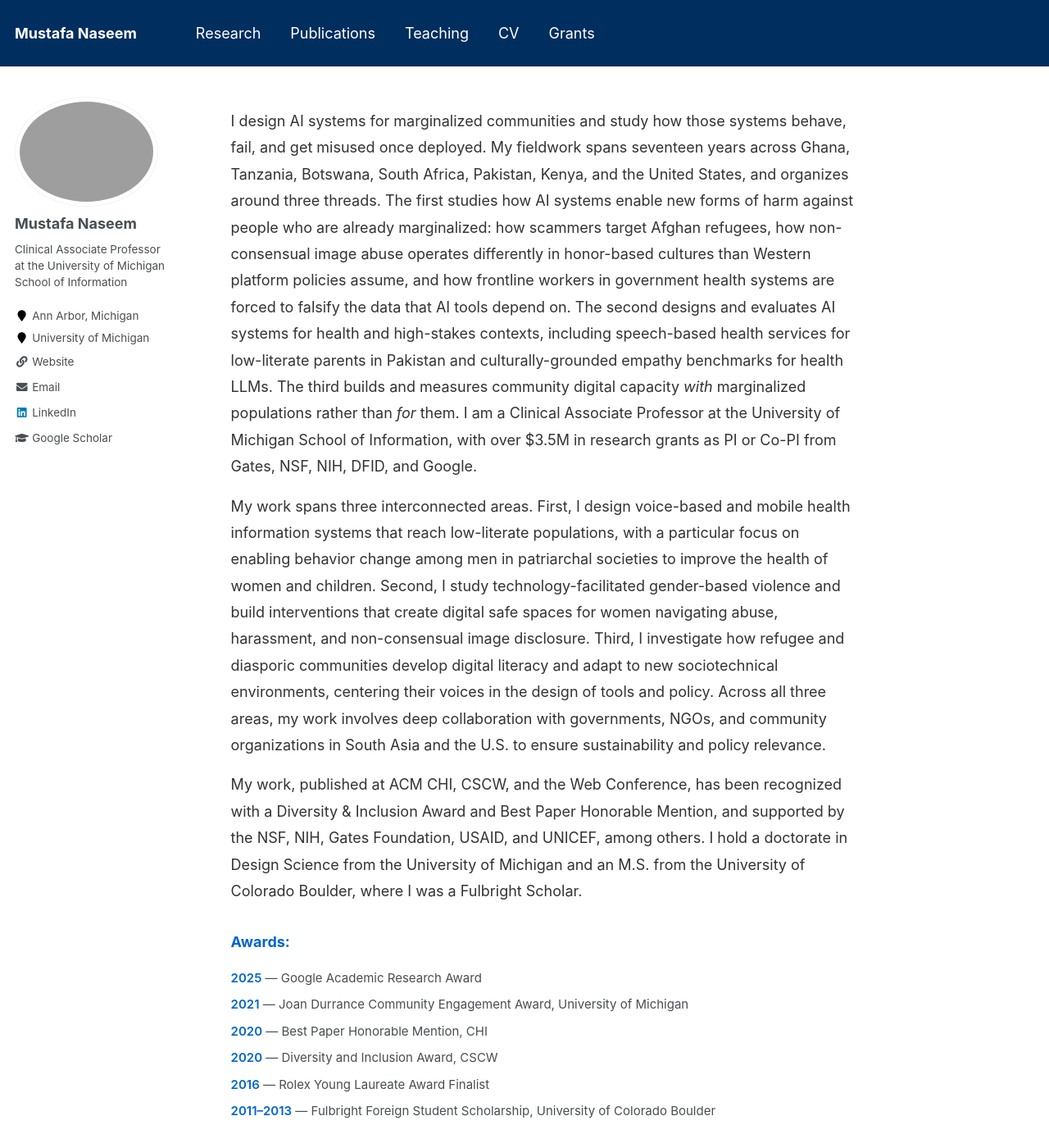
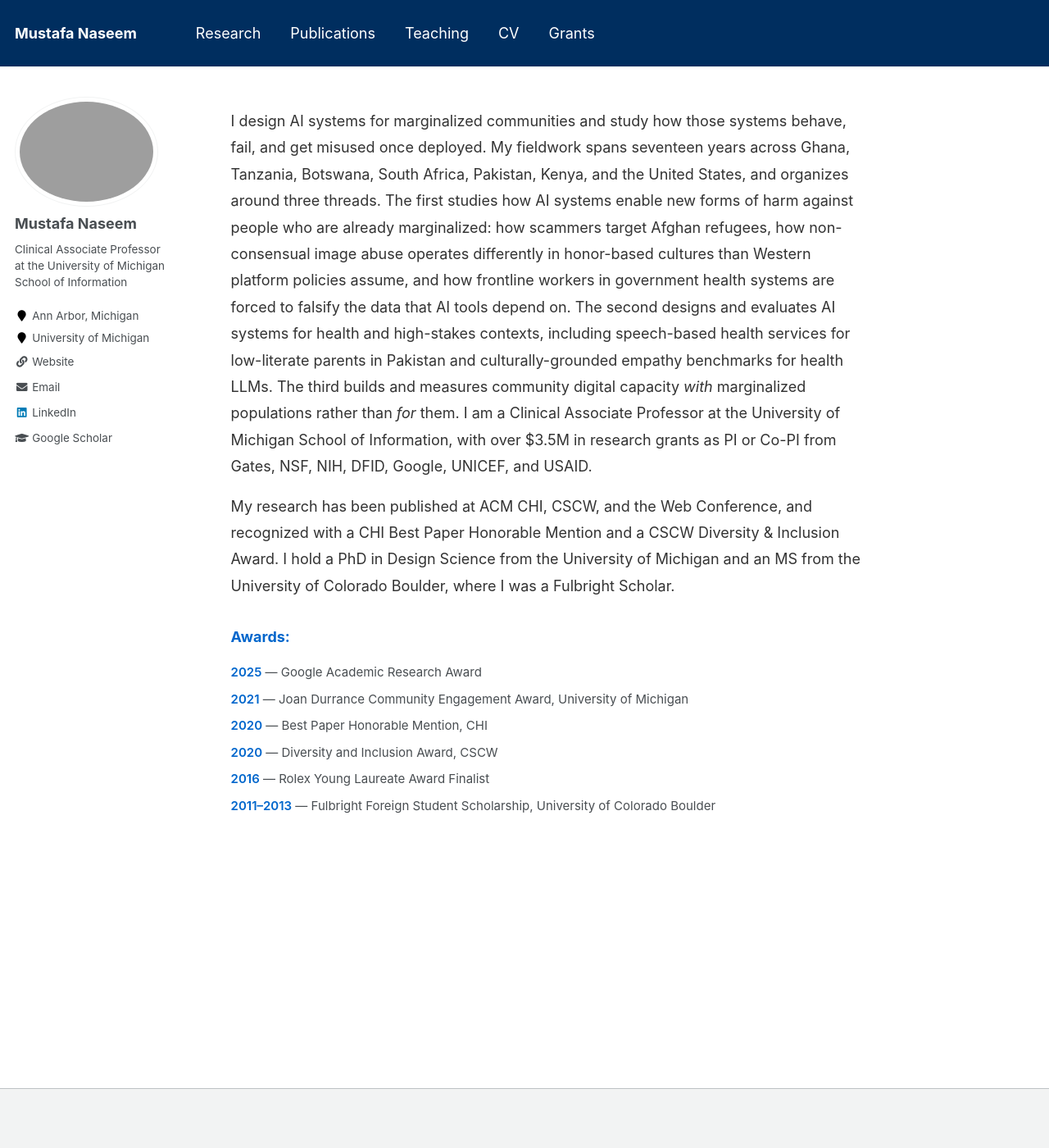
Before and after one commit to mustafanaseem/mustafanaseem.github.io, a Jekyll site: the page built from _pages/about.md, in a window 1280 px wide and 1400 px high. Shown: the whole window at 82% size. Built offline with Jekyll 4.4.1, drawn with Linux system fonts in a browser that asks for light colours.

Commit message:
Tighten homepage bio to two paragraphs
Drop the redundant "three interconnected areas" paragraph (the threads
are already covered in the opening) and condense the credentials
paragraph. Add UNICEF and USAID to the funder list.

```diff
--- a/_pages/about.md
+++ b/_pages/about.md
@@ -32,11 +32,9 @@ redirect_from:
 </style>
 
 <div class="about-section">
-<p>I design AI systems for marginalized communities and study how those systems behave, fail, and get misused once deployed. My fieldwork spans seventeen years across Ghana, Tanzania, Botswana, South Africa, Pakistan, Kenya, and the United States, and organizes around three threads. The first studies how AI systems enable new forms of harm against people who are already marginalized: how scammers target Afghan refugees, how non-consensual image abuse operates differently in honor-based cultures than Western platform policies assume, and how frontline workers in government health systems are forced to falsify the data that AI tools depend on. The second designs and evaluates AI systems for health and high-stakes contexts, including speech-based health services for low-literate parents in Pakistan and culturally-grounded empathy benchmarks for health LLMs. The third builds and measures community digital capacity <em>with</em> marginalized populations rather than <em>for</em> them. I am a Clinical Associate Professor at the University of Michigan School of Information, with over $3.5M in research grants as PI or Co-PI from Gates, NSF, NIH, DFID, and Google.</p>
+<p>I design AI systems for marginalized communities and study how those systems behave, fail, and get misused once deployed. My fieldwork spans seventeen years across Ghana, Tanzania, Botswana, South Africa, Pakistan, Kenya, and the United States, and organizes around three threads. The first studies how AI systems enable new forms of harm against people who are already marginalized: how scammers target Afghan refugees, how non-consensual image abuse operates differently in honor-based cultures than Western platform policies assume, and how frontline workers in government health systems are forced to falsify the data that AI tools depend on. The second designs and evaluates AI systems for health and high-stakes contexts, including speech-based health services for low-literate parents in Pakistan and culturally-grounded empathy benchmarks for health LLMs. The third builds and measures community digital capacity <em>with</em> marginalized populations rather than <em>for</em> them. I am a Clinical Associate Professor at the University of Michigan School of Information, with over $3.5M in research grants as PI or Co-PI from Gates, NSF, NIH, DFID, Google, UNICEF, and USAID.</p>
 
-<p>My work spans three interconnected areas. First, I design voice-based and mobile health information systems that reach low-literate populations, with a particular focus on enabling behavior change among men in patriarchal societies to improve the health of women and children. Second, I study technology-facilitated gender-based violence and build interventions that create digital safe spaces for women navigating abuse, harassment, and non-consensual image disclosure. Third, I investigate how refugee and diasporic communities develop digital literacy and adapt to new sociotechnical environments, centering their voices in the design of tools and policy. Across all three areas, my work involves deep collaboration with governments, NGOs, and community organizations in South Asia and the U.S. to ensure sustainability and policy relevance.</p>
-
-<p>My work, published at ACM CHI, CSCW, and the Web Conference, has been recognized with a Diversity & Inclusion Award and Best Paper Honorable Mention, and supported by the NSF, NIH, Gates Foundation, USAID, and UNICEF, among others. I hold a doctorate in Design Science from the University of Michigan and an M.S. from the University of Colorado Boulder, where I was a Fulbright Scholar.</p>
+<p>My research has been published at ACM CHI, CSCW, and the Web Conference, and recognized with a CHI Best Paper Honorable Mention and a CSCW Diversity &amp; Inclusion Award. I hold a PhD in Design Science from the University of Michigan and an MS from the University of Colorado Boulder, where I was a Fulbright Scholar.</p>
 </div>
 
 <div class="about-section">
```
